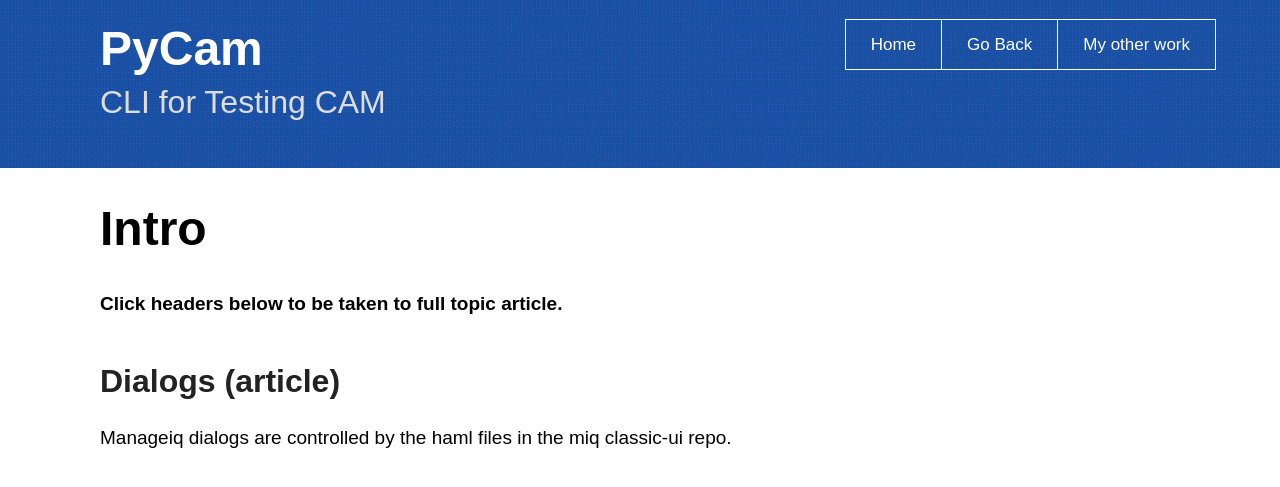
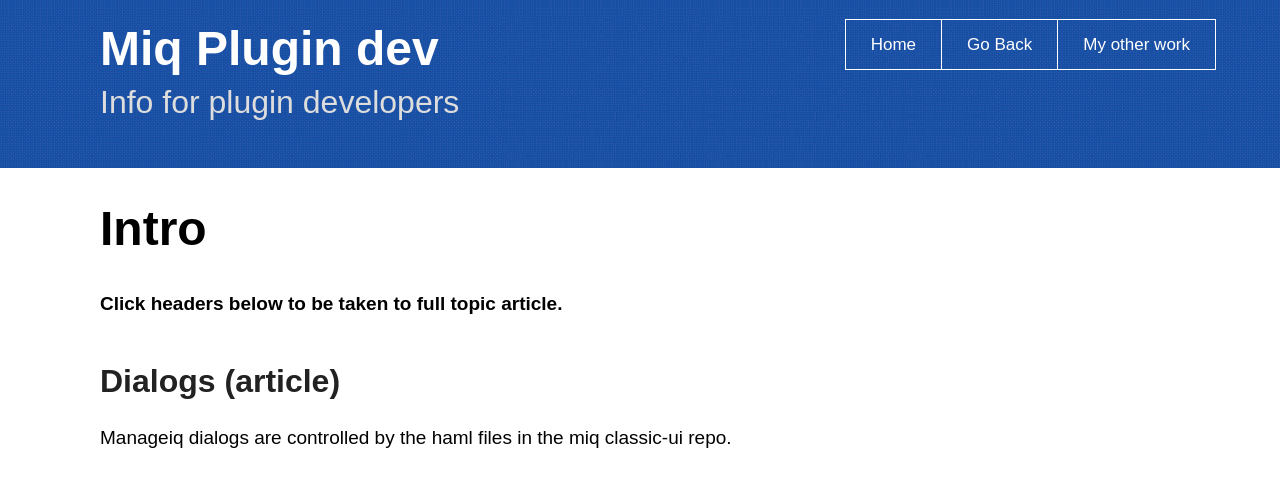
Before and after one commit to jaredm-ibm/miq_plugin_dev, a Jekyll site: the page built from index.md, in a window 1280 px wide. Shown: the top 487 px of the page. Built offline with Jekyll 4.4.1, drawn with Linux system fonts in a browser that asks for light colours.

Commit message:
Remov pycam

```diff
--- a/_config.yml
+++ b/_config.yml
@@ -7,7 +7,8 @@ description: >- # this means to ignore newlines until "baseurl:"
 baseurl: "/miq_plugin_dev" # the subpath of your site, e.g. /blog
 url: "https://jaredm-ibm.github.io" # the base hostname & protocol for your site, e.g. http://example.com
 
-theme: jekyll-theme-minimal
+markdown: kramdown
+# theme: jekyll-theme-minimal
 
 sass:
   sass_dir: _sass
@@ -16,9 +17,16 @@ show_excerpts: true # set to true to show excerpts on the homepage
 
 # permalink: /posts/:title/
 texture:
-  name: PyCam
-  tagline: CLI for Testing CAM
+  name: Miq Plugin dev
+  tagline: Info for plugin developers
   date_format: "%b %-d, %Y"
   style: blue
   showNav: true
   showPicker: false
+
+# Exclude from processing.
+# The following items will not be processed, by default. Create a custom list
+# to override the default setting.
+exclude:
+  - .devcontainer/
+  - .vscode/
```
Also changed, not shown: about.md (added).
